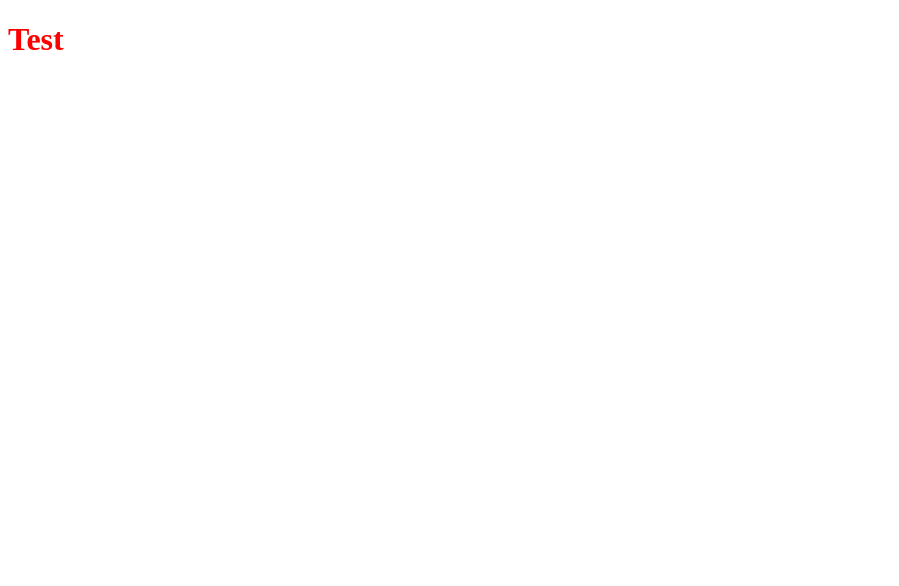
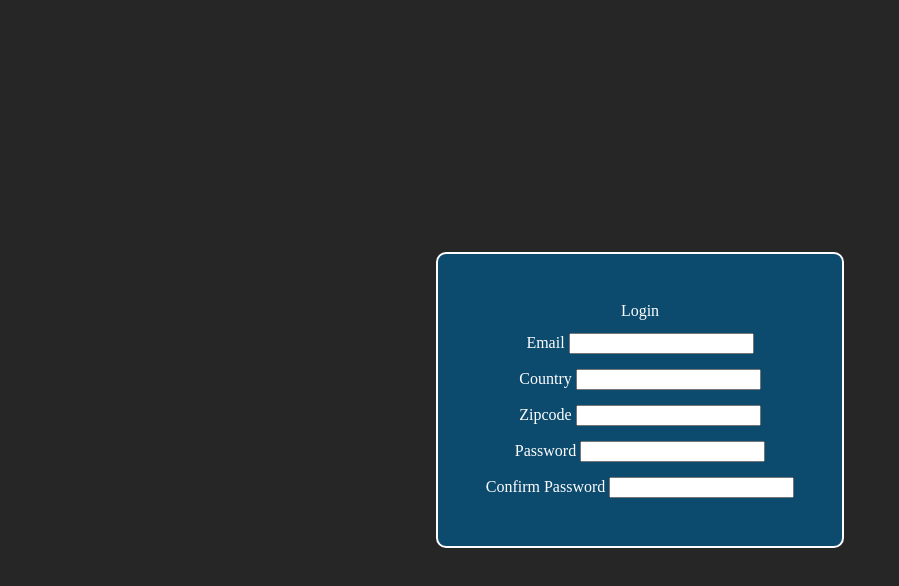
Before and after one commit to ecanvasser/JS-Form, a website built with webpack: page dist/index.html in a window 1280 px wide. Shown: the whole page, without its empty margins (0-899 px from the left). Built offline with Linux system fonts and the light colour scheme.

Commit message:
Create initial form design

```diff
--- a/src/style.css
+++ b/src/style.css
@@ -1,3 +1,33 @@
-h1 {
-    color: red;
+body {
+    display: flex;
+    justify-content: center;
+    align-items: center;
+    height: 100vh;
+    background-color: #262626;
+    margin: 0;
 }
+
+form {
+    display: flex;
+    flex-direction: column;
+    align-items: center;
+    gap: 15px;
+}
+
+label {
+    color: white;
+}
+
+#title {
+    display: flex;
+    justify-content: center;
+    margin-bottom: 0.8rem;
+    color: white;
+}
+
+#form-container {
+    background-color: #0c4a6e;
+    padding: 3rem;
+    border: 2px white solid;
+    border-radius: 10px;
+}
```
Also changed, not shown: dist/index.html, dist/main.js.
